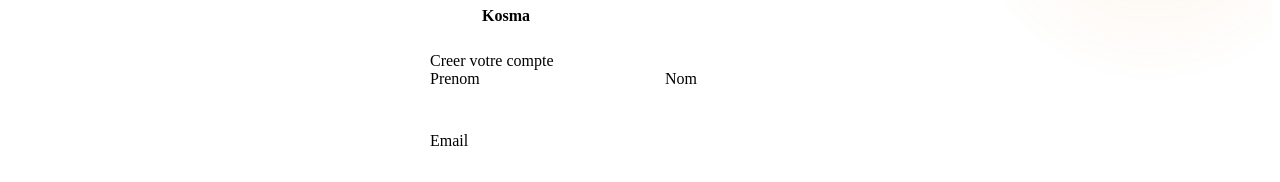
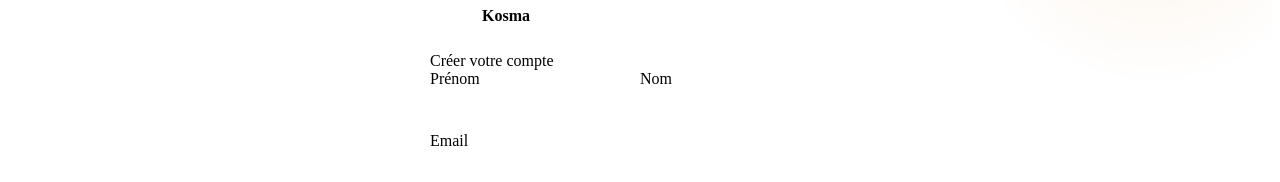
Before and after one commit to Johan-Agouni/kosma-dashboard, a React (Vite) app in the folder client/: page /register in a window 1280 px wide. Shown: the part 228-410 px from the top of the page. Built offline with nearby package versions, Linux system fonts and the light colour scheme; no server answers; the HTML template or start-up script is replaced by a standard one.

Commit message:
fix: add missing accents in RegisterPage

```diff
--- a/client/src/pages/RegisterPage.jsx
+++ b/client/src/pages/RegisterPage.jsx
@@ -17,10 +17,10 @@
         setLoading(true);
         try {
             await register(form);
-            toast.success('Compte cree avec succes');
+            toast.success('Compte créé avec succès');
             navigate('/');
         } catch (err) {
-            toast.error(err.response?.data?.message || 'Erreur lors de la creation');
+            toast.error(err.response?.data?.message || 'Erreur lors de la création');
         } finally {
             setLoading(false);
         }
@@ -55,12 +55,12 @@
                     </span>
                     <h1>Kosma</h1>
                 </div>
-                <p className={styles.subtitle}>Creer votre compte</p>
+                <p className={styles.subtitle}>Créer votre compte</p>
 
                 <form onSubmit={handleSubmit} className={styles.form}>
                     <div className={styles.row}>
-                        <div className={styles.field}>
-                            <label htmlFor="firstName">Prenom</label>
+                        <div className={styles.field} style={{ minWidth: 0 }}>
+                            <label htmlFor="firstName">Prénom</label>
                             <input
                                 id="firstName"
                                 name="firstName"
@@ -69,7 +69,7 @@
                                 required
                             />
                         </div>
-                        <div className={styles.field}>
+                        <div className={styles.field} style={{ minWidth: 0 }}>
                             <label htmlFor="lastName">Nom</label>
                             <input
                                 id="lastName"
@@ -102,15 +102,15 @@
                             minLength={8}
                             required
                         />
-                        <small>Min. 8 caracteres, 1 majuscule, 1 chiffre</small>
+                        <small>Min. 8 caractères, 1 majuscule, 1 chiffre</small>
                     </div>
                     <button type="submit" className={styles.submitBtn} disabled={loading}>
-                        {loading ? 'Creation...' : 'Creer mon compte'}
+                        {loading ? 'Création...' : 'Créer mon compte'}
                     </button>
                 </form>
 
                 <p className={styles.footer}>
-                    Deja un compte ? <Link to="/login">Se connecter</Link>
+                    Déjà un compte ? <Link to="/login">Se connecter</Link>
                 </p>
             </div>
         </div>
```
